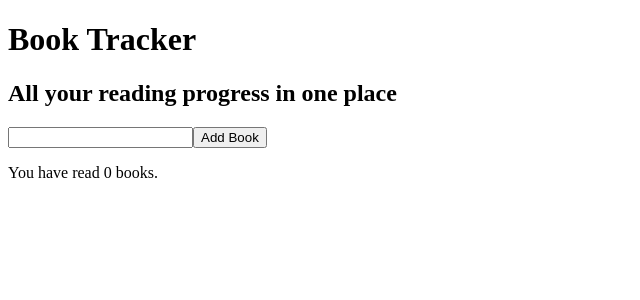
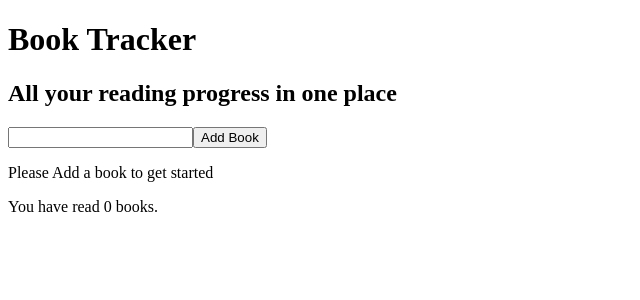
Before and after one commit to mpcaples/book-tracker-react-app, a React app: page / in a window 1280 px wide. Shown: the top 300 px of the page, without its empty margins (0-640 px from the left). Built offline with nearby package versions, Linux system fonts and the light colour scheme.

Commit message:
Added delete all books button

```diff
--- a/src/components/BookList.js
+++ b/src/components/BookList.js
@@ -5,6 +5,7 @@ import Book from './Book';
 function BookList(props) {
     return (
         <div>
+        {props.book_list.length === 0 && <p>Please Add a book to get started</p>}
         {
             props.book_list.map((book, index) => (
                 <Book
@@ -14,7 +15,9 @@ function BookList(props) {
                 />
             ))
         }
-        </div>);
+        {props.book_list.length > 0 && <button onClick={props.handleDeleteBookList}>Remove All Books</button>}
+        </div>
+    );
 }
 
 export default BookList;
--- a/src/components/BookTrackerApp.js
+++ b/src/components/BookTrackerApp.js
@@ -17,12 +17,15 @@ export default class BookTrackerApp extends React.Component {
 
         this.setState((prevState) =>  ({book_list: prevState.book_list.concat([book])}))
     }
+    handleDeleteBookList = () => {
+        this.setState(() => ({book_list: []}));
+    }
     render() {
         return (
             <div>
                 <Header />
                 <AddBook handleAddBook={this.handleAddBook} />
-                <BookList book_list={this.state.book_list}/>
+                <BookList book_list={this.state.book_list} handleDeleteBookList={this.handleDeleteBookList} />
                 <TotalBooks total_books={this.state.book_list.length} />
             </div>
         )
```
